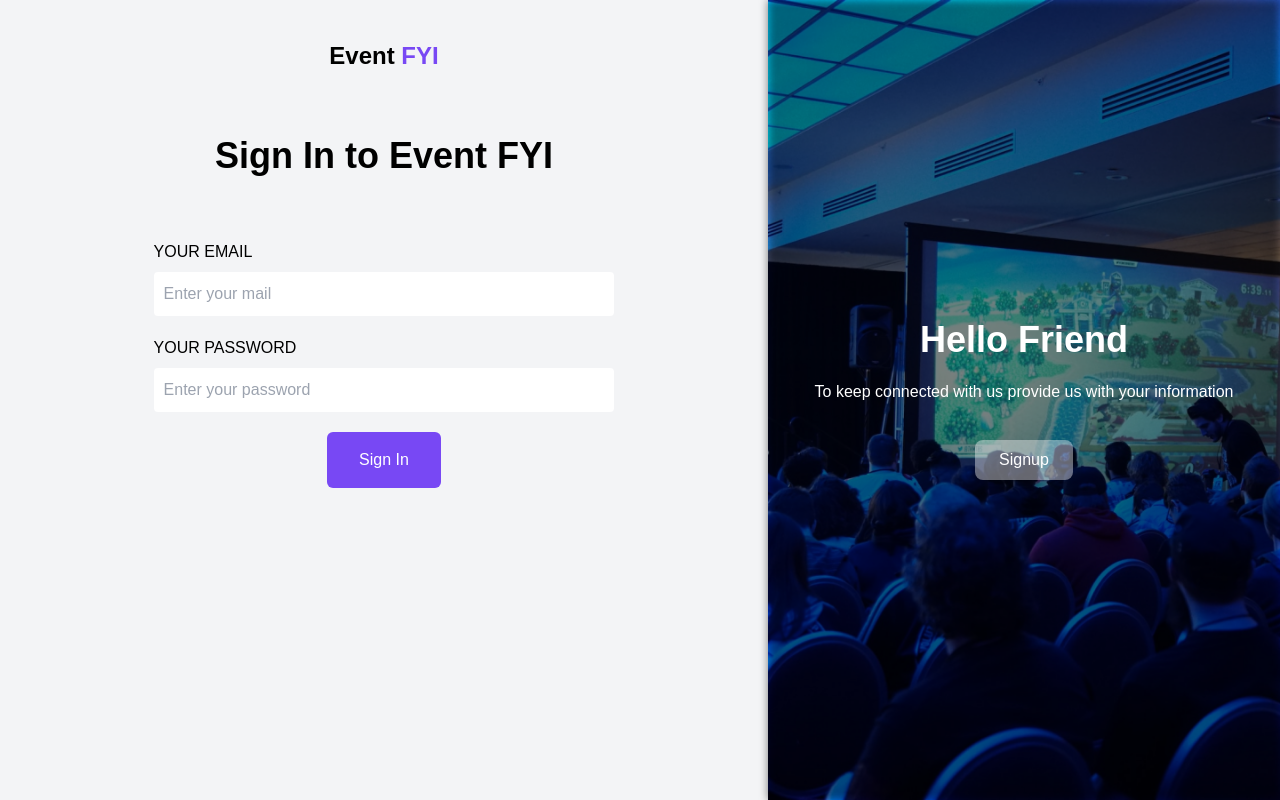
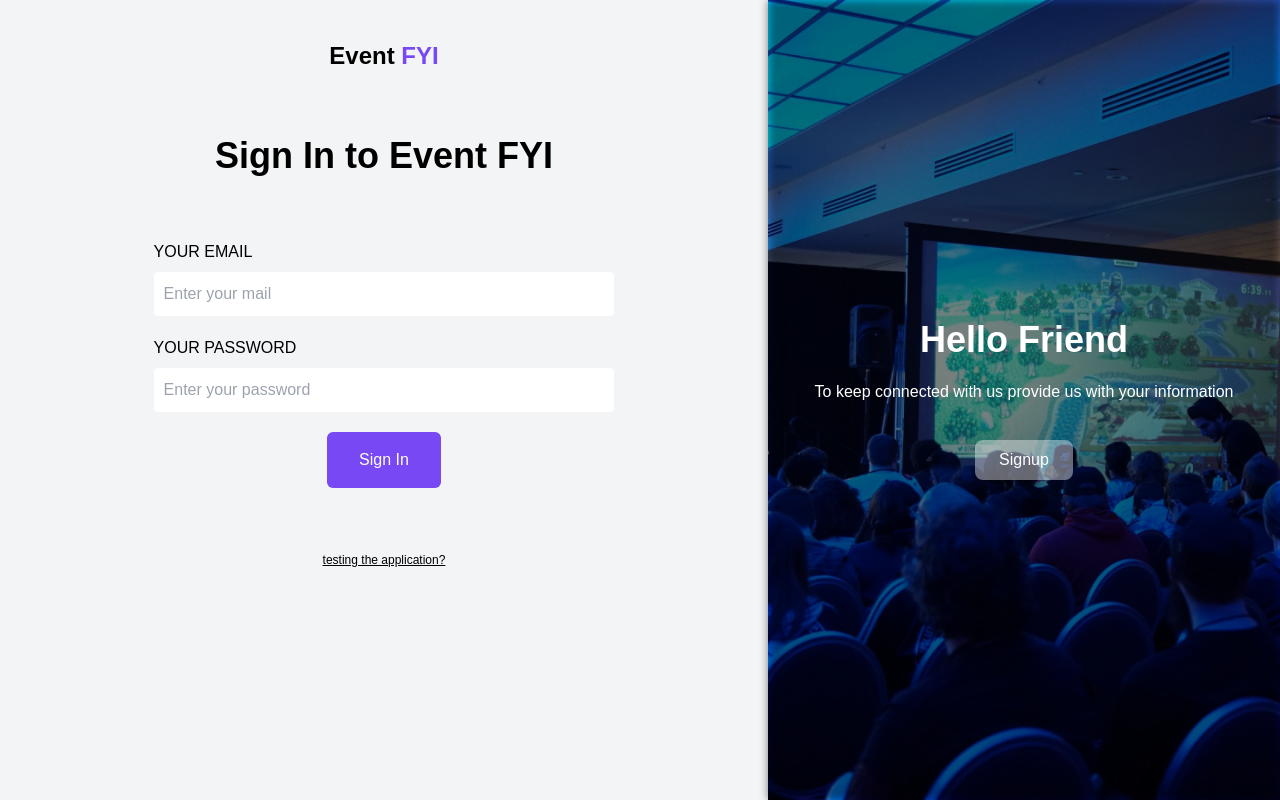
Before and after one commit to eviltwin7648/event-management-app, a React (Vite) app in the folder frontend/: page /login in a window 1280 px wide. Built offline with nearby package versions, Linux system fonts and the light colour scheme; no server answers; a web font is replaced by a local one.

Commit message:
add test creds

```diff
--- a/frontend/src/pages/LoginPage.tsx
+++ b/frontend/src/pages/LoginPage.tsx
@@ -53,6 +53,7 @@ const LoginPage = () => {
             </button>
           </div>
         </form>
+      <HoverCard/>
       </div>
       <div
         className="relative flex flex-col w-2/5 justify-center items-center text-white"
@@ -85,3 +86,27 @@ const LoginPage = () => {
 };
 
 export default LoginPage;
+
+
+
+function HoverCard(){
+   const[isHovered, setIsHoverd] = useState(false)
+  return(
+      <>
+      <p className="text-xs underline cursor-pointer"
+      onMouseLeave={()=>setIsHoverd(false)}
+      onClick={()=>setIsHoverd(true)}>testing the application?</p>
+      { isHovered && (
+        <div className="w-80 rounded-lg bg-white p-4 shadow-lg border border-gray-200">
+            <p>
+          Username: raivishal@gmail.com
+        </p>
+        <p>
+        Password: Vishal
+        </p>
+      </div>
+        )
+      }
+      </>
+    )
+}
```
